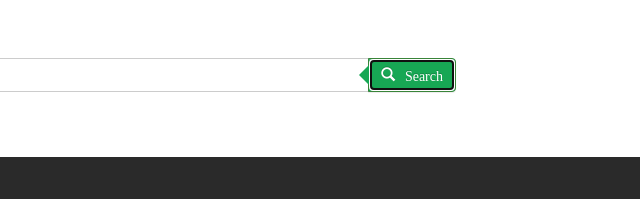
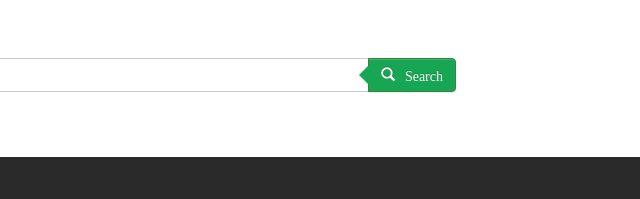
Before and after one commit to DanishRafique/WreckHelp, a plain HTML site: page selfhelp.html in a window 1280 px wide. Both pictures are taken after typing "Sample" into the empty fields and a click on the button "Search". Shown: the part 321-520 px from the top of the page, 640-1280 px from the left. Drawn offline with Linux system fonts and the light colour scheme.

Commit message:
SelfHelp

```diff
--- a/css/style.css
+++ b/css/style.css
@@ -1880,6 +1880,24 @@ pre {
 	line-height: 18.5714px;
 }
 
+.grow {
+  -webkit-transition:all 0.5s ease-out;
+  -moz-transition:all 0.5s ease-out;
+  -ms-transition:all 0.5s ease-out;
+  -o-transition:all 0.5s ease-out;
+  transition:all 0.5s ease-out;
+
+}
+
+.grow:active {
+  -webkit-transform:scale(.7);
+  -moz-transform:scale(.7);
+  -ms-transform:scale(.7);
+  -o-transform:scale(.7);
+  transform:scale(.7);
+}
+
+.btn:focus {outline:0;}
 
 
 
--- a/selfhelp.html
+++ b/selfhelp.html
@@ -72,7 +72,7 @@
       <div class="input-group">
         <input class="form-control" type="search" name="search" placeholder="Search" ng-model="searchQuery" required/>
           <span class="input-group-btn">
-            <button class="btn btn-success" type="submit" ng-model="searchButton" ng-click="submitFilter()"><span class="glyphicon glyphicon-search" aria-hidden="true"><span style="margin-left:10px;">Search</span></button></span></span>
+            <button class="btn btn-success grow" type="submit" ng-model="searchButton" ng-click="submitFilter()"><span class="glyphicon glyphicon-search" aria-hidden="true"><span style="margin-left:10px;">Search</span></button></span></span>
       </div>
     </div>
     </div>
@@ -95,6 +95,7 @@
                     <div class="media-body">
                         <br/>
                         <h3 class="media-heading">{{video.name}}<br/></h3>
+                        <br/>
                         <p>{{video.description}}</p><br/>
                     </div>
                 </li>
```
